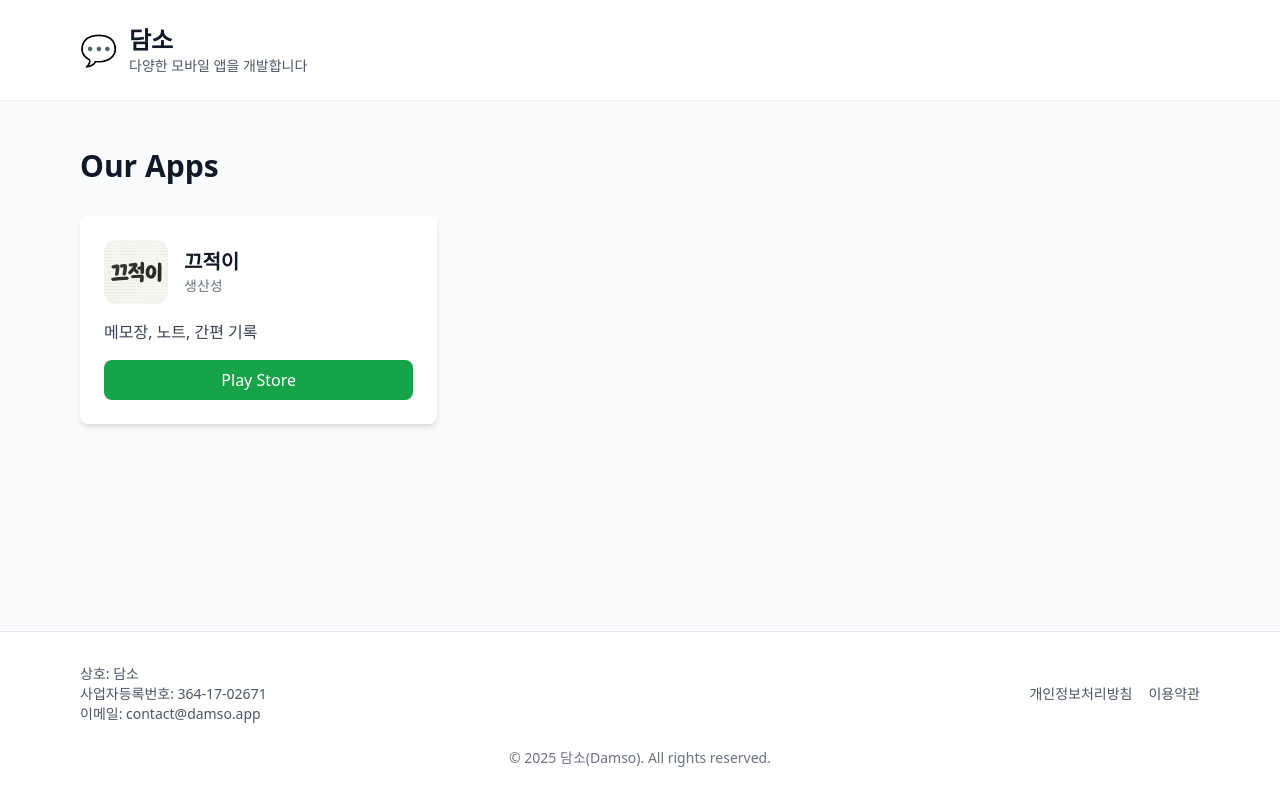
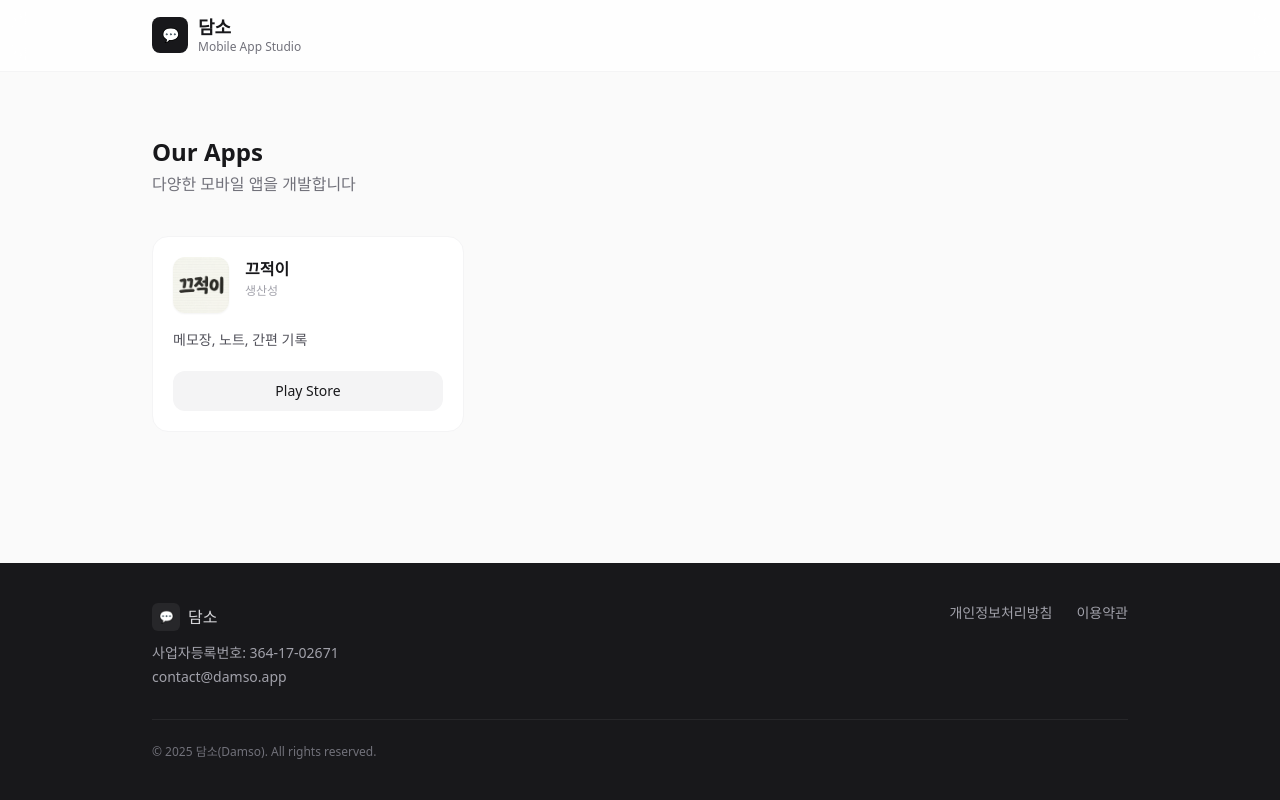
Before and after one commit to nwgu/damso, a React (Vite) app: page / in a window 1280 px wide. Built offline with nearby package versions, Linux system fonts and the light colour scheme.

Commit message:
디자인 변경

```diff
--- a/src/App.jsx
+++ b/src/App.jsx
@@ -1,4 +1,4 @@
-// src/App.jsx 수정
+// src/App.jsx
 import AppCard from './components/AppCard';
 import Layout from './components/Layout';
 import appsData from './data/apps.json';
@@ -6,12 +6,18 @@ import appsData from './data/apps.json';
 function App() {
   return (
     <Layout>
-      <div className="max-w-6xl mx-auto px-4 py-12">
-        <h2 className="text-3xl font-bold text-gray-900 mb-8">Our Apps</h2>
+      <div className="max-w-5xl mx-auto px-6 py-16">
+        <div className="mb-10">
+          <h2 className="text-2xl font-semibold text-zinc-900">Our Apps</h2>
+          <p className="text-zinc-500 mt-1">다양한 모바일 앱을 개발합니다</p>
+        </div>
+
         {appsData.length === 0 ? (
-          <p className="text-gray-500 text-center py-12">앱을 추가해주세요</p>
+          <div className="text-center py-20">
+            <p className="text-zinc-400">앱을 추가해주세요</p>
+          </div>
         ) : (
-          <div className="grid grid-cols-1 md:grid-cols-2 lg:grid-cols-3 gap-6">
+          <div className="grid grid-cols-1 md:grid-cols-2 lg:grid-cols-3 gap-5">
             {appsData.map((app) => (
               <AppCard key={app.id} app={app} />
             ))}
@@ -20,7 +26,6 @@ function App() {
       </div>
     </Layout>
   );
-
 }
 
 export default App;
--- a/src/components/AppCard.jsx
+++ b/src/components/AppCard.jsx
@@ -1,39 +1,29 @@
 // src/components/AppCard.jsx
 function AppCard({ app }) {
     return (
-        <div className="bg-white rounded-lg shadow-md p-6 hover:shadow-lg transition">
-            <div className="flex items-center gap-4 mb-4">
+        <div className="bg-white rounded-2xl p-5 border border-zinc-100 hover:border-zinc-200 hover:shadow-lg transition-all duration-300">
+            <div className="flex items-start gap-4 mb-4">
                 <img
                     src={`/images/${app.icon}`}
                     alt={app.name}
-                    className="w-16 h-16 rounded-xl object-cover"
+                    className="w-14 h-14 rounded-xl object-cover shadow-sm"
                 />
-                <div>
-                    <h3 className="text-xl font-bold text-gray-900">{app.name}</h3>
-                    <p className="text-sm text-gray-500">{app.category}</p>
+                <div className="flex-1 min-w-0">
+                    <h3 className="text-base font-semibold text-zinc-900 truncate">{app.name}</h3>
+                    <p className="text-xs text-zinc-400 mt-0.5">{app.category}</p>
                 </div>
             </div>
 
-            <p className="text-gray-700 mb-4">{app.description}</p>
+            <p className="text-sm text-zinc-600 leading-relaxed mb-5">{app.description}</p>
 
-            <div className="flex gap-3">
+            <div className="flex gap-2">
                 {app.appStore && (
-                    <a
-                        href={app.appStore}
-                        target="_blank"
-                        rel="noopener noreferrer"
-                        className="flex-1 bg-black text-white text-center py-2 rounded-lg hover:bg-gray-800 transition"
-                    >
+                    <a href={app.appStore} target="_blank" rel="noopener noreferrer" className="flex-1 bg-zinc-900 text-white text-center py-2.5 text-sm font-medium rounded-xl hover:bg-zinc-800 transition-colors">
                         App Store
                     </a>
                 )}
                 {app.playStore && (
-                    <a
-                        href={app.playStore}
-                        target="_blank"
-                        rel="noopener noreferrer"
-                        className="flex-1 bg-green-600 text-white text-center py-2 rounded-lg hover:bg-green-700 transition"
-                    >
+                    <a href={app.playStore} target="_blank" rel="noopener noreferrer" className="flex-1 bg-zinc-100 text-zinc-900 text-center py-2.5 text-sm font-medium rounded-xl hover:bg-zinc-200 transition-colors">
                         Play Store
                     </a>
                 )}
--- a/src/components/Layout.jsx
+++ b/src/components/Layout.jsx
@@ -1,16 +1,18 @@
-// src/components/Layout.jsx (새 파일)
+// src/components/Layout.jsx
 import { Link } from 'react-router-dom';
 
 function Layout({ children }) {
     return (
-        <div className="min-h-screen bg-gray-50 flex flex-col">
-            <header className="bg-white shadow-sm">
-                <div className="max-w-6xl mx-auto px-4 py-6">
-                    <Link to="/" className="flex items-center gap-3 w-fit">
-                        <span className="text-3xl">💬</span>
+        <div className="min-h-screen bg-zinc-50 flex flex-col">
+            <header className="bg-white/80 backdrop-blur-md border-b border-zinc-100 sticky top-0 z-50">
+                <div className="max-w-5xl mx-auto px-6 py-4">
+                    <Link to="/" className="flex items-center gap-2.5 w-fit group">
+                        <div className="w-9 h-9 bg-zinc-900 rounded-lg flex items-center justify-center">
+                            <span className="text-white text-sm font-semibold">💬</span>
+                        </div>
                         <div>
-                            <h1 className="text-2xl font-bold text-gray-900">담소</h1>
-                            <p className="text-gray-600 text-sm">다양한 모바일 앱을 개발합니다</p>
+                            <h1 className="text-lg font-semibold text-zinc-900 leading-tight">담소</h1>
+                            <p className="text-zinc-500 text-xs">Mobile App Studio</p>
                         </div>
                     </Link>
                 </div>
@@ -20,26 +22,33 @@ function Layout({ children }) {
                 {children}
             </main>
 
-            <footer className="bg-white border-t mt-20">
-                <div className="max-w-6xl mx-auto px-4 py-8">
-                    <div className="flex flex-col md:flex-row justify-between items-center gap-4">
-                        <div className="text-sm text-gray-600">
-                            <p>상호: 담소</p>
-                            <p>사업자등록번호: 364-17-02671</p>
-                            <p>이메일: contact@damso.app</p>
+            <footer className="bg-zinc-900 text-zinc-400">
+                <div className="max-w-5xl mx-auto px-6 py-10">
+                    <div className="flex flex-col md:flex-row justify-between gap-8">
+                        <div className="space-y-3">
+                            <div className="flex items-center gap-2">
+                                <div className="w-7 h-7 bg-zinc-800 rounded-md flex items-center justify-center">
+                                    <span className="text-white text-xs font-semibold">💬</span>
+                                </div>
+                                <span className="text-zinc-300 font-medium">담소</span>
+                            </div>
+                            <div className="text-sm space-y-1">
+                                <p>사업자등록번호: 364-17-02671</p>
+                                <p>contact@damso.app</p>
+                            </div>
                         </div>
 
-                        <div className="flex gap-4">
-                            <Link to="/privacy" className="text-sm text-gray-600 hover:text-gray-900">
+                        <div className="flex gap-6 text-sm">
+                            <Link to="/privacy" className="hover:text-white transition-colors">
                                 개인정보처리방침
                             </Link>
-                            <Link to="/terms" className="text-sm text-gray-600 hover:text-gray-900">
+                            <Link to="/terms" className="hover:text-white transition-colors">
                                 이용약관
                             </Link>
                         </div>
                     </div>
 
-                    <div className="text-center mt-6 text-sm text-gray-500">
+                    <div className="mt-8 pt-6 border-t border-zinc-800 text-xs text-zinc-500">
                         © 2025 담소(Damso). All rights reserved.
                     </div>
                 </div>
```
